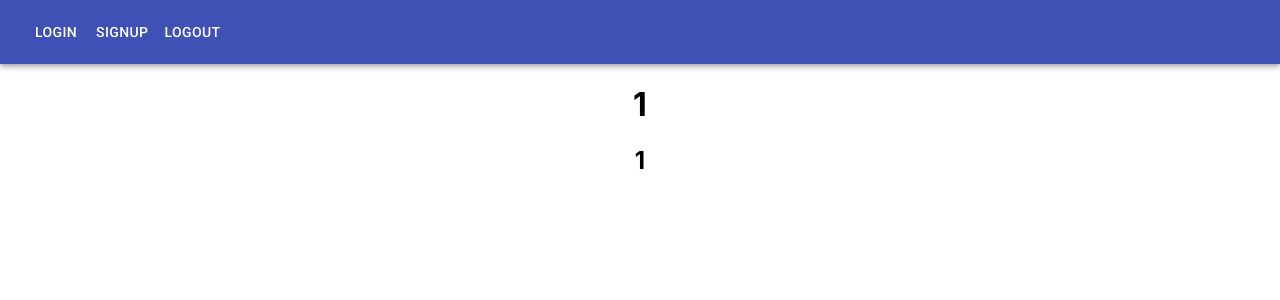
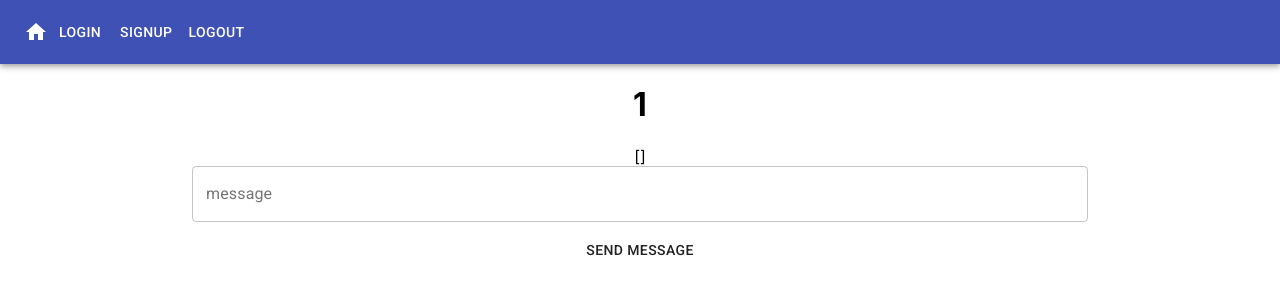
Before and after one commit to Mmmams/NODEJS-CHAT, a React (Create React App) app in the folder client/: page /chat/1/1 in a window 1280 px wide. Shown: the top 300 px of the page. Built offline with nearby package versions, Linux system fonts and the light colour scheme; no server answers.

Commit message:
feat:added functionality to creating new chat rooms; added functionality to sending messages

```diff
--- a/client/src/App.js
+++ b/client/src/App.js
@@ -1,26 +1,21 @@
 import { useState } from "react";
 import { BrowserRouter, Switch, Route } from "react-router-dom";
 
-import { UserContext } from "./UserContext";
-
 import "./App.css";
 
-import Chat from "./components/chat/chat";
+import Chat from "./components/chat/chat.jsx";
 import Home from "./components/home/home";
 import Navbar from "./layout/Navbar";
 
 function App() {
-  const [user, setUser] = useState(null);
   return (
     <BrowserRouter>
       <div className="App">
-        <UserContext.Provider value={{ user, setUser }}>
-          <Navbar />
-          <Switch>
-            <Route exact path="/" component={Home} />
-            <Route path="/chat/:room_id/:room_name" component={Chat} />
-          </Switch>
-        </UserContext.Provider>
+        <Navbar />
+        <Switch>
+          <Route exact path="/" component={Home} />
+          <Route path="/chat/:room_id/:room_name" component={Chat} />
+        </Switch>
       </div>
     </BrowserRouter>
   );
--- a/client/src/UserContext.js
+++ /dev/null
@@ -1,3 +0,0 @@
-import { createContext } from "react";
-
-export const UserContext = createContext(null);
--- a/client/src/components/chat/chat.js
+++ /dev/null
@@ -1,16 +0,0 @@
-import React from "react";
-
-import { useParams } from "react-router-dom";
-
-const Chat = () => {
-  const { room_id, room_name } = useParams();
-
-  return (
-    <div>
-      <h1>{room_name}</h1>
-      <h2>{room_id}</h2>
-    </div>
-  );
-};
-
-export default Chat;
--- /dev/null
+++ b/client/src/components/chat/chat.jsx
@@ -0,0 +1,88 @@
+import React, { useEffect, useState } from "react";
+
+import { makeStyles } from "@material-ui/core/styles";
+import TextField from "@material-ui/core/TextField";
+import Button from "@material-ui/core/Button";
+
+import Messages from "./messages";
+
+import { useParams } from "react-router-dom";
+import io from "socket.io-client";
+let socket;
+
+const useStyles = makeStyles((theme) => ({
+  root: {
+    display: "flex",
+    flexDirection: "column",
+    margin: "0 auto",
+    width: "70vw",
+  },
+  btn: {
+    width: "20vw",
+    margin: "10px auto",
+  },
+}));
+
+const Chat = () => {
+  const classes = useStyles();
+  const [messages, setMessages] = useState([]);
+  const [message, setMessage] = useState("");
+  const sendMessage = (event) => {
+    event.preventDefault();
+    if (message) {
+      console.log(message);
+      socket.emit("sendMessage", message, room_id, () => {
+        setMessage("");
+      });
+    }
+  };
+  const ENDPOINT = "localhost:5500";
+  const { room_id, room_name } = useParams();
+
+  useEffect(() => {
+    socket = io(ENDPOINT);
+    socket.emit("join", { userName: "mams", room_id, user_id: "123" });
+  }, []);
+
+  useEffect(() => {
+    socket.on("message", (message) => {
+      setMessages([...messages, message]);
+    });
+  }, [messages]);
+
+  useEffect(() => {
+    socket.emit("get-messages-history", room_id);
+    socket.on("output-messages", (messages) => {
+      setMessages(messages);
+    });
+  }, []);
+
+  return (
+    <div>
+      <h1>{room_name}</h1>
+      <Messages messages={messages} user_id="123" />
+      <form
+        className={classes.root}
+        noValidate
+        autoComplete="off"
+        onSubmit={sendMessage}
+      >
+        <TextField
+          id="outlined-basic"
+          label="message"
+          variant="outlined"
+          onChange={(event) => setMessage(event.target.value)}
+          onKeyPress={(event) =>
+            event.key === "enter" ? sendMessage(event) : null
+          }
+          value={message}
+        />
+        <Button type="submit" className={classes.btn}>
+          Send message
+        </Button>
+      </form>
+    </div>
+  );
+};
+
+export default Chat;
--- /dev/null
+++ b/client/src/components/chat/messages.jsx
@@ -0,0 +1,7 @@
+import React from "react";
+
+const Messages = ({ messages, user_id }) => {
+  return <div>{JSON.stringify(messages)}</div>;
+};
+
+export default Messages;
--- a/client/src/components/createRoomCard/createRoomCard.js
+++ b/client/src/components/createRoomCard/createRoomCard.js
@@ -8,14 +8,16 @@ import {
   InputLabel,
   Input,
 } from "@material-ui/core";
+import io from "socket.io-client";
 
-import io from "socket.io-client";
 let socket;
+
 const useStyles = makeStyles({
   root: {
     minWidth: 275,
     flexGrow: 3,
     margin: 20,
+    backgroundColor: "whitesmoke",
   },
   bullet: {
     display: "inline-block",
@@ -48,9 +50,9 @@ export default function CreateRoomCard() {
 
   const handleSubmit = (event) => {
     event.preventDefault();
-    socket.emit("create-room", room);
-    console.log(room);
-    setRoom(" ");
+    socket.emit("create-room", room, () => {
+      setRoom("");
+    });
   };
 
   const handleInput = (event) => {
--- a/client/src/components/roomCard/roomCard.jsx
+++ b/client/src/components/roomCard/roomCard.jsx
@@ -1,12 +1,13 @@
-import React from "react";
+import React, { useState, useEffect } from "react";
 import { useRouteMatch, useHistory } from "react-router-dom";
-
 import { makeStyles } from "@material-ui/core/styles";
 import Card from "@material-ui/core/Card";
 import CardActions from "@material-ui/core/CardActions";
 import CardContent from "@material-ui/core/CardContent";
 import Button from "@material-ui/core/Button";
 import Typography from "@material-ui/core/Typography";
+import io from "socket.io-client";
+let socket;
 
 const useStyles = makeStyles({
   root: {
@@ -28,20 +29,40 @@ const useStyles = makeStyles({
 });
 
 export default function RoomCard() {
+  const ENDPOINT = "localhost:5500";
+
   const match = useRouteMatch();
   const history = useHistory();
   const classes = useStyles();
-  const rooms = [
-    { name: "room1", _id: 123 },
-    { name: "room2", _id: "qwe" },
-  ];
+  const [rooms, setRooms] = useState([]);
+
+  useEffect(() => {
+    socket = io(ENDPOINT);
+    return () => {
+      socket.emit("disconnect");
+      socket.off();
+    };
+  });
+
+  useEffect(() => {
+    socket.on("output-rooms", (rooms) => {
+      setRooms(rooms);
+    });
+  }, []);
+
+  useEffect(() => {
+    socket.on("room-created", (room) => {
+      setRooms([...rooms, room]);
+    });
+  }, [rooms]);
+
   return (
     <div>
       {rooms.map((room) => (
         <Card className={classes.root} variant="outlined" key={room._id}>
           <CardContent>
             <Typography variant="h5" component="h2">
-              {room.name}
+              {room.roomName}
             </Typography>
             <Typography className={classes.pos} color="textSecondary">
               {room._id}
@@ -50,9 +71,9 @@ export default function RoomCard() {
           <CardActions>
             <Button
               size="small"
-              onClick={() =>
-                history.push(`${match.path}chat/${room._id}/${room.name}`)
-              }
+              onClick={() => {
+                history.push(`${match.path}chat/${room._id}/${room.roomName}`);
+              }}
             >
               Connect room
             </Button>
--- a/client/src/layout/Navbar.js
+++ b/client/src/layout/Navbar.js
@@ -1,14 +1,29 @@
 import React from "react";
+import { useHistory } from "react-router-dom";
 
-import { makeStyles } from "@material-ui/core/styles";
+import SvgIcon from "@material-ui/core/SvgIcon";
 import AppBar from "@material-ui/core/AppBar";
 import Toolbar from "@material-ui/core/Toolbar";
 import Button from "@material-ui/core/Button";
 
+function HomeIcon(props) {
+  return (
+    <SvgIcon {...props}>
+      <path d="M10 20v-6h4v6h5v-8h3L12 3 2 12h3v8z" />
+    </SvgIcon>
+  );
+}
+
 const Navbar = () => {
+  const history = useHistory();
   return (
     <AppBar position="static">
       <Toolbar>
+        <HomeIcon
+          onClick={() => {
+            history.push("/");
+          }}
+        />
         <Button color="inherit">Login</Button>
         <Button color="inherit">Signup</Button>
         <Button color="inherit">Logout</Button>
```
Also changed, not shown: client/src/components/roomList/roomList.js (deleted).
